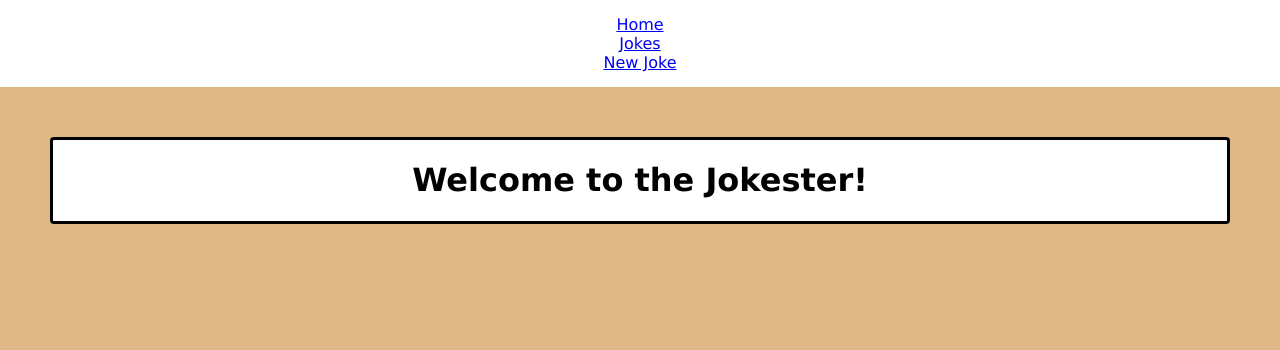
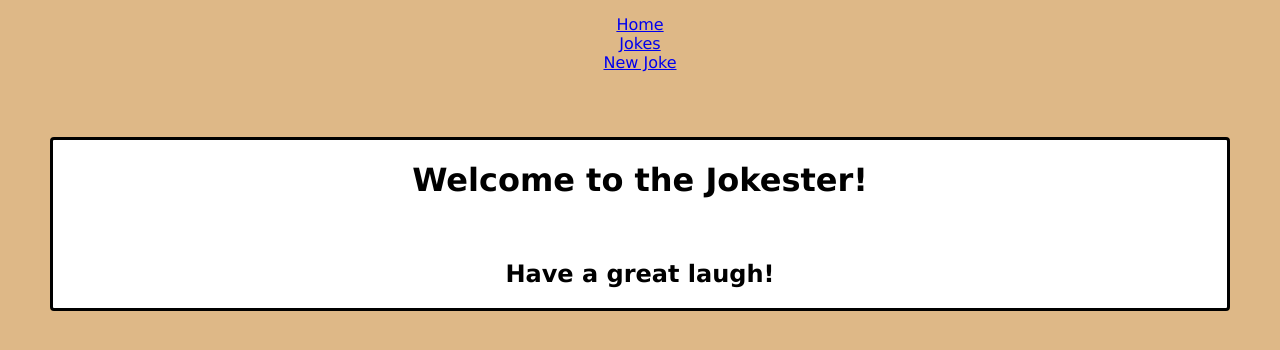
Before and after one commit to riannacastro/joke-frontend, a React (Create React App) app: page / in a window 1280 px wide. Shown: the top 350 px of the page. Built offline with nearby package versions, Linux system fonts and the light colour scheme.

Commit message:
fixed addJoke

```diff
--- a/src/App.css
+++ b/src/App.css
@@ -3,7 +3,6 @@ body {
     text-align: center;
 }
 .nav-bar{
-    background-color: white;
     font-family: Verdana, Geneva, Tahoma, sans-serif;
     font-size: medium;
     padding: 15px;
@@ -13,6 +12,34 @@ body {
     margin: 30px;
 }
 
+/* #home-link:link, #home-link:visited  {
+    background-color: white;
+    color: black;
+    border-style: solid;
+    border-color: black;
+    border-radius: 2px;
+    padding: 10px 20px;
+    display: inline-block;
+}
+#jokes-link:link, #jokes-link:visited {
+    background-color: white;
+    color: black;
+    border-style: solid;
+    border-color: black;
+    border-radius: 2px;
+    padding: 10px 20px;
+    display: inline-block;
+}
+#new-link:link, #new-link:visited {
+    background-color: white;
+    color: black;
+    border-style: solid;
+    border-color: black;
+    border-radius: 2px;
+    padding: 10px 20px;
+    display: inline-block;
+} */
+
 #jokes-link {
     margin: 30px;
 }
@@ -21,9 +48,9 @@ body {
    margin: 30px;
 }
 
-.selected {
+/* .selected {
     color: blue;
-}
+} */
 
 .home-cont {
     border-style: solid;
--- a/src/Components/HomePage.js
+++ b/src/Components/HomePage.js
@@ -5,6 +5,8 @@ export default class HomePage extends Component {
         return (
             <div className="home-cont">
                 <h1>Welcome to the Jokester!</h1>
+                <br />
+                <h2>Have a great laugh!</h2>
             </div>
         )
     }
--- a/src/Redux/actions/jokeActions.js
+++ b/src/Redux/actions/jokeActions.js
@@ -14,7 +14,9 @@ export const addJoke = (joke) => {
                 "Content-Type": "application/json",
                 "Accept": "application/json"
             },
-            body: JSON.stringify(joke)
+            body: JSON.stringify({
+                 joke: joke
+            })
         })
         .then(r => r.json())
         .then(joke => dispatch({type: "ADD_JOKE", payload: joke}))
```
